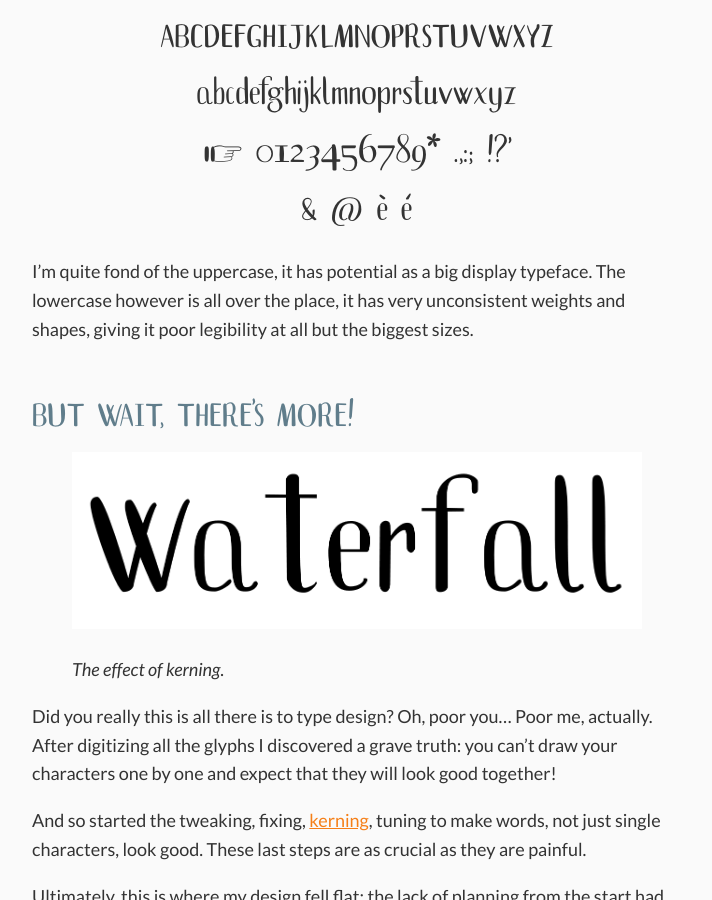
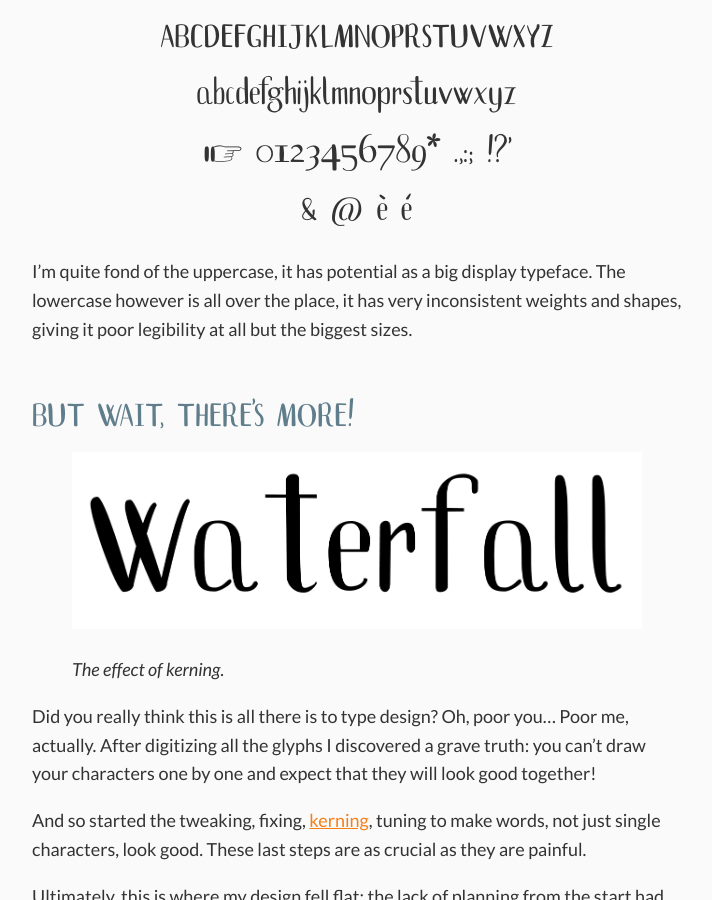
Before and after one commit to EnricoMiccoli/enricomiccoli.github.io, a Jekyll site: the page built from _posts/2020-06-19-designing-tram-font-is-hard.md, in a window 1280 px wide and 900 px high, scrolled down 2461 px. Shown: the whole window, without its empty margins (283-995 px from the left). Built offline with Jekyll 4.4.1, drawn with Linux system fonts in a browser that asks for light colours; some of the changed text lies outside the part shown.

Commit message:
2020-06-19 typo

```diff
--- a/_posts/2020-06-19-designing-tram-font-is-hard.md
+++ b/_posts/2020-06-19-designing-tram-font-is-hard.md
@@ -57,7 +57,7 @@ The latest (and possibly the last) version of tram has the lower case, the upper
     & @ è é
 </div>
 
-I'm quite fond of the uppercase, it has potential as a big display typeface. The lowercase however is all over the place, it has very unconsistent weights and shapes, giving it poor legibility at all but the biggest sizes.
+I'm quite fond of the uppercase, it has potential as a big display typeface. The lowercase however is all over the place, it has very inconsistent weights and shapes, giving it poor legibility at all but the biggest sizes.
 
 
 
@@ -70,7 +70,7 @@ The effect of kerning.
 </figcaption>
 </figure>
 
-Did you really this is all there is to type design? Oh, poor you... Poor me, actually.
+Did you really think this is all there is to type design? Oh, poor you... Poor me, actually.
 After digitizing all the glyphs I discovered a grave truth:
 you can't draw your characters one by one and expect that they will look good together!
 
```
Also changed, not shown: other parts of _posts/2020-06-19-designing-tram-font-is-hard.md (+1 -1 lines).
